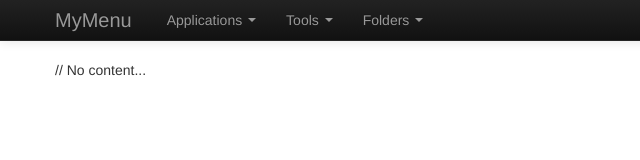
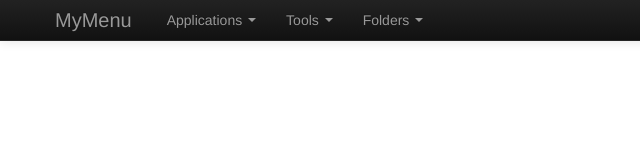
Before and after one commit to ben-barbier/MyMenu, a plain HTML site: page index.html in a window 1280 px wide. Shown: the full height of the page, 0-640 px from the left. Drawn offline with Linux system fonts and the light colour scheme.

Commit message:
Remove index comments

```diff
--- a/index.html
+++ b/index.html
@@ -36,52 +36,15 @@
             <span class="icon-bar"></span>
           </button>
           <!-- /3 strips on bottom right -->
+
           <a class="brand" href="#">MyMenu</a>
-
           <div class="nav-collapse collapse" ng-bind-html-unsafe="formatMenu(flatMenu)"></div>
-
-          <!--
-          <div class="nav-collapse collapse">
-            <ul class="nav">
-              <li><a href="#1">Link1</a></li>
-              <li><a href="#2">Link2</a></li>
-              <li><a href="#3">Link3</a></li>
-              <li class="dropdown">
-                <a href="#" class="dropdown-toggle" data-toggle="dropdown">Dropdown <b class="caret"></b></a>
-                <ul class="dropdown-menu">
-                  <li><a href="#">Action</a></li>
-                  <li><a href="#">Another action</a></li>
-                  <li><a href="#">Something else here</a></li>
-                  <li class="divider"></li>
-                  <li class="nav-header">Nav header</li>
-                  <li><a href="#">Separated link</a></li>
-                  <li><a href="#">One more separated link</a></li>
-                  <li class="dropdown-submenu">
-                    <a tabindex="-1" href="#">More options</a>
-                    <ul class="dropdown-menu">
-                      <li><a href="#">Separated link</a></li>
-                      <li><a href="#">One more separated link</a></li>
-                      <li class="dropdown-submenu">
-                        <a tabindex="-1" href="#">More options</a>
-                        <ul class="dropdown-menu">
-                          <li><a href="#">Separated link</a></li>
-                          <li><a href="#">One more separated link</a></li>
-                        </ul>
-                      </li>
-                    </ul>
-                  </li>
-                </ul>
-              </li>
-            </ul>
-          </div><!--/.nav-collapse -->
 
         </div>
       </div>
     </div>
 
-    <div class="container">
-      // No content...
-    </div> <!-- /container -->
+    <div class="container"></div>
 
     <!-- Le javascript
     ================================================== -->
```
